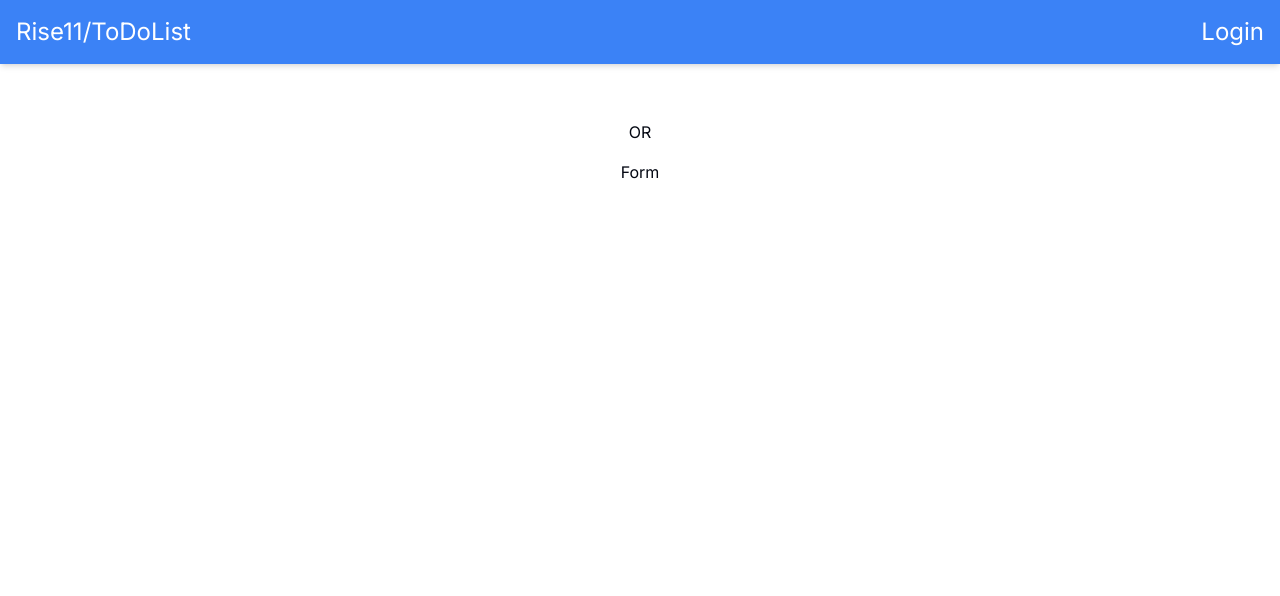
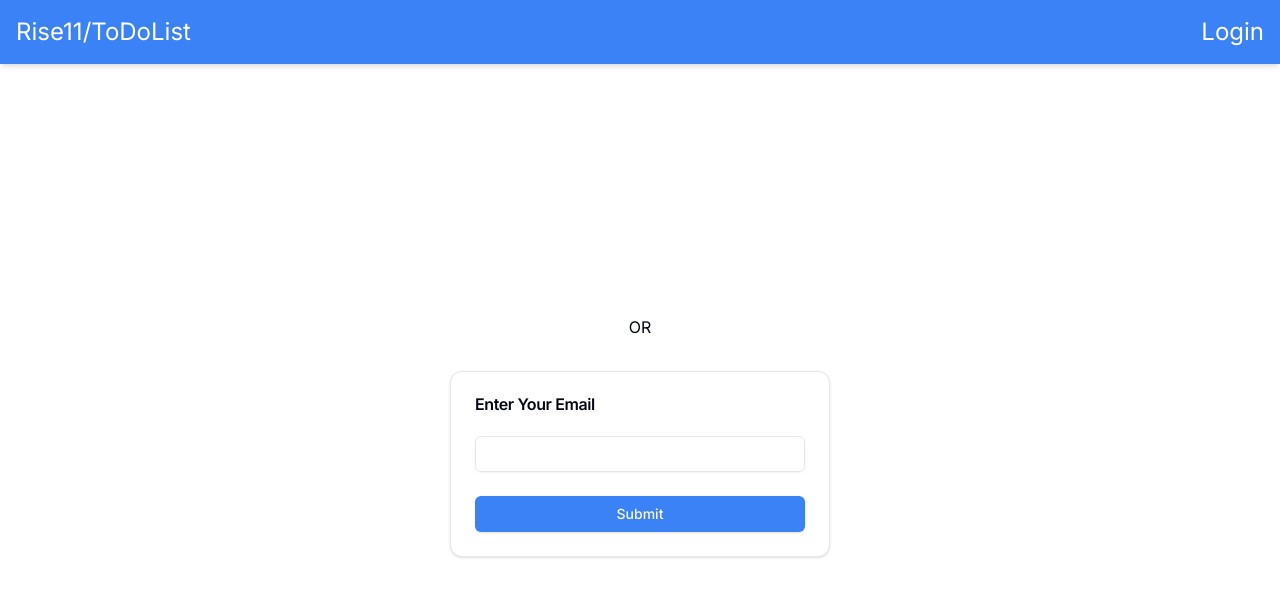
Before and after one commit to vikasis4/rise-11, a Next.js app: page /auth in a window 1280 px wide. Shown: the top 596 px of the page. Built offline with nearby package versions, Linux system fonts and the light colour scheme.

Commit message:
elements

```diff
--- a/src/app/auth/page.tsx
+++ b/src/app/auth/page.tsx
@@ -5,14 +5,14 @@ import React from 'react'
 
 function page() {
   return (
-    <>
+    <div className="flex h-screen flex-col">
       <Header />
-      <div className="flex flex-col justify-center items-center gap-4">
+      <div className="flex h-full flex-col justify-center items-center gap-8">
         <Google />
         <h1>OR</h1>
         <Form />
       </div>
-    </>
+    </div>
   )
 }
 
--- a/src/components/Header.tsx
+++ b/src/components/Header.tsx
@@ -15,7 +15,7 @@ function Header() {
   }
 
   return (
-    <div className="p-4 w-full bg-blue-500 text-white shadow-md text-2xl flex justify-between">
+    <div className="p-4 w-full fixed top-0 bg-blue-500 text-white shadow-md text-2xl flex justify-between">
       <div onClick={handleclick2}>{headerName}</div>
       <div onClick={handleclick}>Login</div>
     </div>
--- a/src/components/RenderNotes.tsx
+++ b/src/components/RenderNotes.tsx
@@ -5,13 +5,22 @@ import { NoNote } from '@/config/constants';
 import { Pencil1Icon } from '@radix-ui/react-icons';
 
 
+const fg = "With Catalyst, we set out to build a UI kit that tomorrow’s Stripe or Linear would feel good about using to build their products — design-obsessed teams who want to own their UI components, and would never choose an off-the-shelf library.So it’s not a dependency you install, instead you download the source and copy the components into your own project where they become the starting point for your own component system"
+
 function RenderNotes() {
 
-    const auth = false
+    const auth = true;
+    const arr = [1, 2, 3]
 
     return (
         auth ?
-            <SingleNote />
+            <div className="flex flex-col px-4 gap-4 justify-center my-4 items-center">
+                {
+                    arr.map((element) => {
+                        return <SingleNote desc={fg} />
+                    })
+                }
+            </div>
             :
             <div className="flex gap-4 justify-center items-center">
                 <Pencil1Icon width="30" height="30" />
--- a/src/components/SingleNote.tsx
+++ b/src/components/SingleNote.tsx
@@ -9,15 +9,15 @@ import {
 } from "@/components/ui/card"
 
 
-function SingleNote() {
+
+function SingleNote({ desc }: { desc: string }) {
     return (
         <Card>
             <CardHeader>
-                <CardTitle>Card Title</CardTitle>
-                <CardDescription>Card Description</CardDescription>
             </CardHeader>
             <CardContent>
-                <p>Card Content</p>
+                <CardDescription>{desc}</CardDescription>
+                {/* <p>Card Content</p> */}
             </CardContent>
             <CardFooter>
                 <p>Card Footer</p>
--- a/src/components/auth/Form.tsx
+++ b/src/components/auth/Form.tsx
@@ -1,8 +1,46 @@
+'use client'
 import React from 'react'
+import { cn } from "@/lib/utils"
+import { Button } from "@/components/ui/button"
+import {
+  Card,
+  CardContent,
+  CardFooter,
+  CardHeader,
+  CardTitle,
+} from "@/components/ui/card"
+import { Input } from "@/components/ui/input"
 
-function Form() {
+
+type CardProps = React.ComponentProps<typeof Card>
+
+function Form({ className, ...props }: CardProps) {
+
+  const [email, setEmail] = React.useState();
+  const handleChange = (event: any) => {
+    setEmail(event.target.value)
+  }
+
   return (
-    <div>Form</div>
+    <Card className={cn("w-[380px]", className)} {...props}>
+      <CardHeader>
+        <CardTitle className="flex gap-2">
+          Enter Your Email
+        </CardTitle>
+      </CardHeader>
+      <CardContent className="w-full">
+        <Input
+        className='font-sans'
+        value={email}
+        onChange={handleChange}
+        />
+      </CardContent>
+      <CardFooter>
+        <Button className="w-full bg-blue-500">
+          Submit
+        </Button>
+      </CardFooter>
+    </Card>
   )
 }
 
--- /dev/null
+++ b/src/components/ui/input.tsx
@@ -0,0 +1,25 @@
+import * as React from "react"
+
+import { cn } from "@/lib/utils"
+
+export interface InputProps
+  extends React.InputHTMLAttributes<HTMLInputElement> {}
+
+const Input = React.forwardRef<HTMLInputElement, InputProps>(
+  ({ className, type, ...props }, ref) => {
+    return (
+      <input
+        type={type}
+        className={cn(
+          "flex h-9 w-full rounded-md border border-input bg-transparent px-3 py-1 text-sm shadow-sm transition-colors file:border-0 file:bg-transparent file:text-sm file:font-medium placeholder:text-muted-foreground focus-visible:outline-none focus-visible:ring-1 focus-visible:ring-ring disabled:cursor-not-allowed disabled:opacity-50",
+          className
+        )}
+        ref={ref}
+        {...props}
+      />
+    )
+  }
+)
+Input.displayName = "Input"
+
+export { Input }
```
